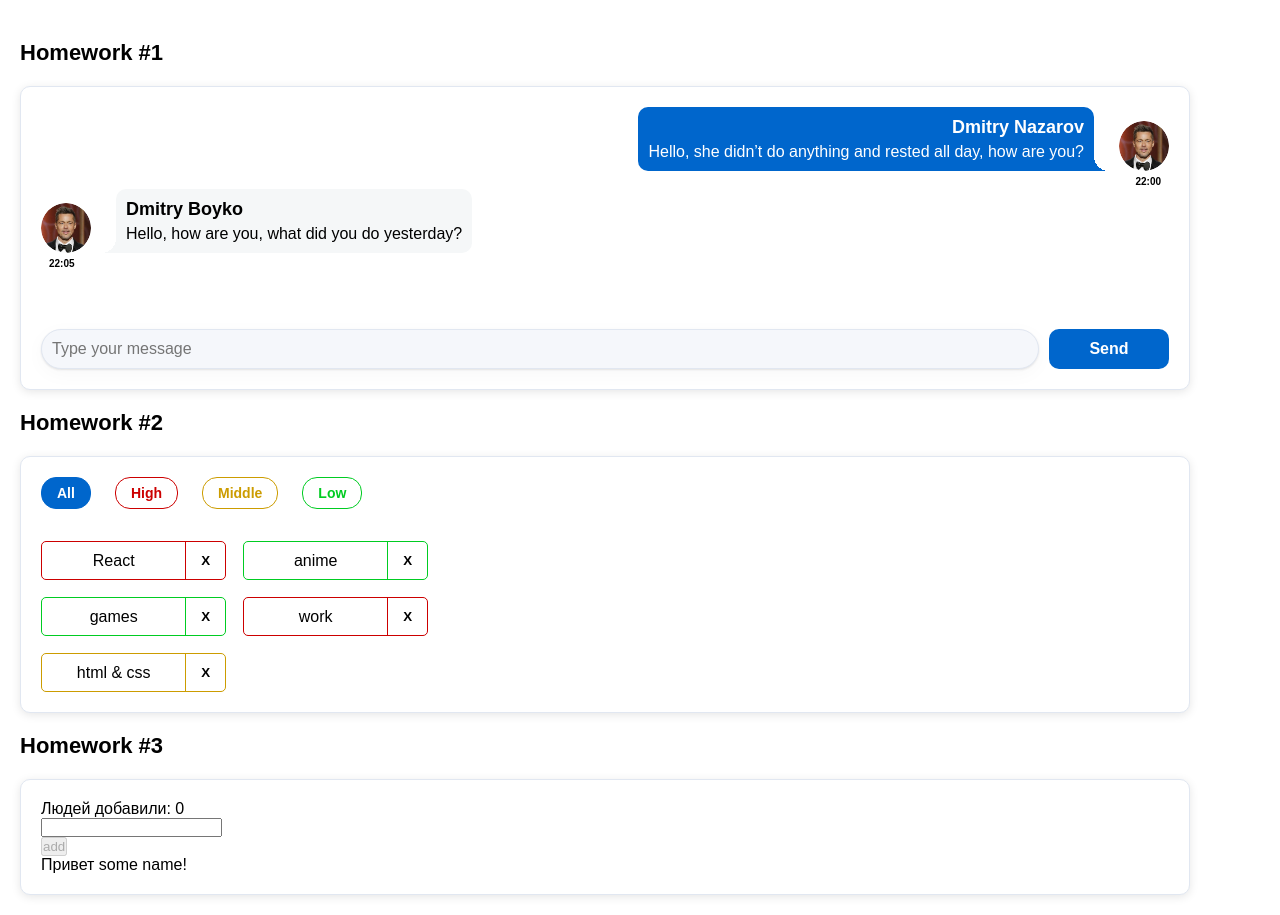
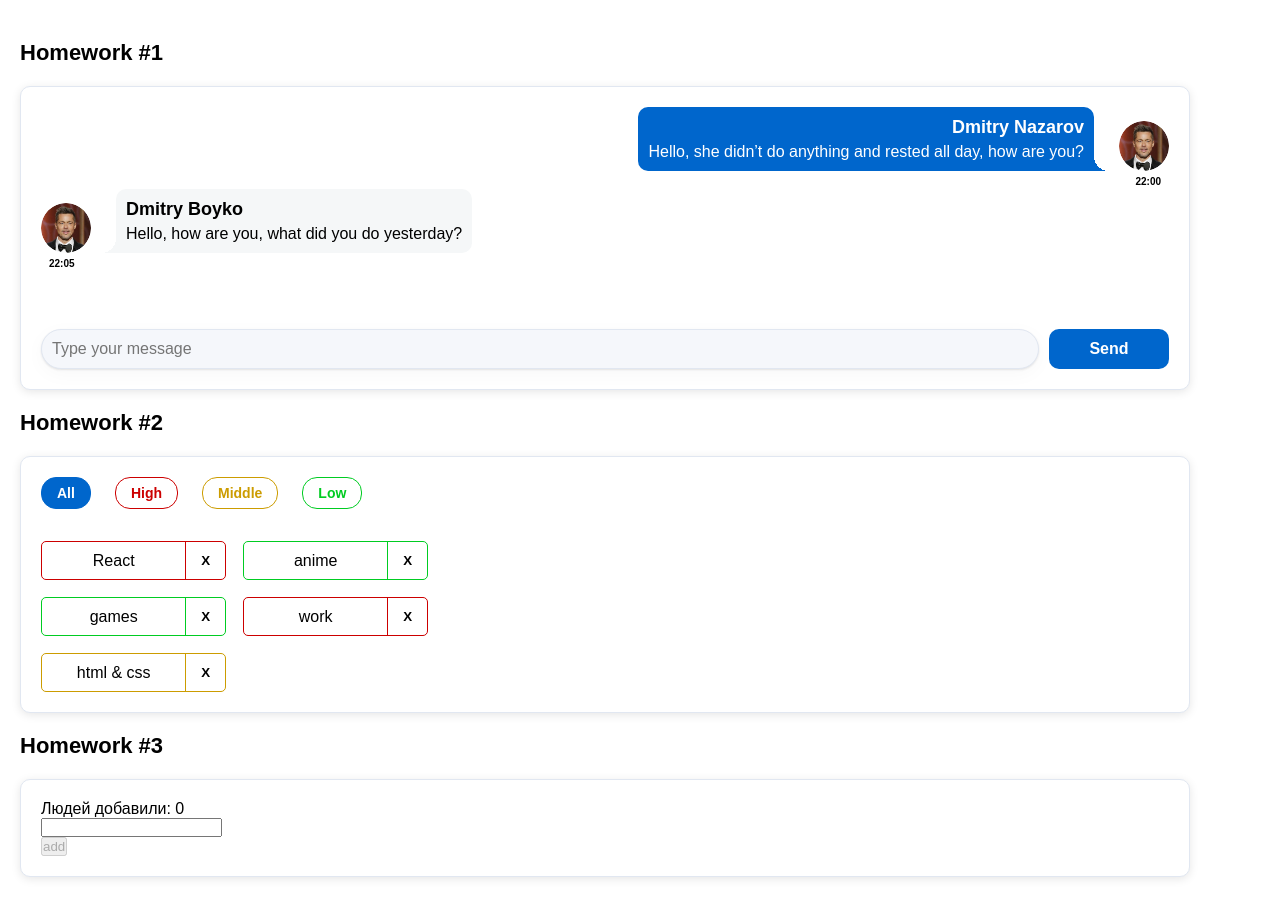
Before and after one commit to DmtrNz/hw-from-second-sprint, a React (Create React App) app: page / in a window 1280 px wide. Built offline with nearby package versions, Linux system fonts and the light colour scheme.

Commit message:
before refactoring types and adding styles

```diff
--- a/src/s2-homeworks/hw03/Greeting.module.css
+++ b/src/s2-homeworks/hw03/Greeting.module.css
@@ -14,6 +14,7 @@
 }
 
 .errorInput {
+    color: red
 }
 
 .button {
--- a/src/s2-homeworks/hw03/Greeting.tsx
+++ b/src/s2-homeworks/hw03/Greeting.tsx
@@ -2,14 +2,14 @@
 import s from './Greeting.module.css'
 
 type GreetingPropsType = {
-    name: any // need to fix any
-    setNameCallback: any // need to fix any
-    addUser: any // need to fix any
-    onBlur: any // need to fix any
-    onEnter: any // need to fix any
-    error: any // need to fix any
-    totalUsers: any // need to fix any
-    lastUserName?: any // need to fix any
+    name: string // need to fix any DONE
+    setNameCallback: (e: ChangeEvent<HTMLInputElement>)=>void // need to fix any DONE
+    addUser: ()=>void // need to fix any DONE
+    onBlur: ()=>void // need to fix any DONE
+    onEnter: (e: KeyboardEvent<HTMLInputElement>)=>void // need to fix any DONE
+    error: string // need to fix any DONE
+    totalUsers: number // need to fix any DONE
+    lastUserName?: string // need to fix any DONE
 }
 
 // презентационная компонента (для верстальщика)
@@ -25,7 +25,7 @@
         lastUserName,
     } // деструктуризация пропсов
 ) => {
-    const inputClass = s.errorInput // need to fix with (?:)
+    const inputClass = error ? s.errorInput : s.input // need to fix with (?:) DONE
 
     return (
         <div id={'hw3-form'} className={s.greetingForm}>
--- a/src/s2-homeworks/hw03/GreetingContainer.tsx
+++ b/src/s2-homeworks/hw03/GreetingContainer.tsx
@@ -1,37 +1,55 @@
 import React, { ChangeEvent, KeyboardEvent, useState } from 'react'
 import Greeting from './Greeting'
 import { UserType } from './HW3'
+/*
+* 4 - в файле GreetingContainer.tsx дописать типизацию пропсов DONE
+* 5 - в файле GreetingContainer.tsx указать нужные типы в useState с name и error DONE
+* 6 - в файле GreetingContainer.tsx дописать тип и логику функции setNameCallback
+* 7 - в файле GreetingContainer.tsx дописать логику функций pureAddUser, pureOnBlur, pureOnEnter и проверить их тестами
+* 8 - в файле GreetingContainer.tsx вычислить количество добавленных и имя последнего (totalUsers, lastUserName) DONE
+*/
 
 type GreetingContainerPropsType = {
-    users: any // need to fix any
-    addUserCallback: any // need to fix any
+    users: UserType[] // need to fix any DONE
+    addUserCallback: (name: string) => void // need to fix any DONE
 }
 
-export const pureAddUser = (name: any, setError: any, setName: any, addUserCallback: any) => {
-    // если имя пустое - показать ошибку, иначе - добавить юзера и очистить инпут
-}
+export const pureAddUser = (name: string, setError: any, setName: any, addUserCallback: any) => {
+    if (name.trim()) {
+        addUserCallback(name);
+        setError("");
+        setName("");
+    } else {
+        setError("Ошибка! Введите имя!");
+        if (name !== "") {
+            setName(name);
+        }
+    }
+}// если имя пустое - показать ошибку, иначе - добавить юзера и очистить инпут DONE
 
-export const pureOnBlur = (name: any, setError: any) => { // если имя пустое - показать ошибку
-}
+export const pureOnBlur = (name: string, setError: any) => {
+    if(!name.trim()){
+        setError("Ошибка! Введите имя!")
+    }
+}// если имя пустое - показать ошибку DONE
 
-export const pureOnEnter = (e: any, addUser: any) => { // если нажата кнопка Enter - добавить
-}
+export const pureOnEnter = (e: KeyboardEvent<HTMLInputElement>, addUser: any) => {
+    if(e.key==="Enter" ){
+        addUser()
+    }
+}// если нажата кнопка Enter - добавить DONE
 
-// более простой и понятный для новичков
-// function GreetingContainer(props: GreetingPropsType) {
 
-// более современный и удобный для про :)
 const GreetingContainer: React.FC<GreetingContainerPropsType> = ({
     users,
     addUserCallback,
 }) => {
     // деструктуризация пропсов
-    const [name, setName] = useState<any>('') // need to fix any
-    const [error, setError] = useState<any>('') // need to fix any
+    const [name, setName] = useState<string>('') // need to fix any DONE
+    const [error, setError] = useState<string>('') // need to fix any DONE
 
-    const setNameCallback = (e: any) => { // need to fix any
-        setName('some name') // need to fix
-
+    const setNameCallback = (e: ChangeEvent<HTMLInputElement>) => { // need to fix any DONE
+        setName(e.currentTarget.value) // need to fix DONE
         error && setError('')
     }
     const addUser = () => {
@@ -42,12 +60,12 @@
         pureOnBlur(name, setError)
     }
 
-    const onEnter = (e: any) => {
+    const onEnter = (e: KeyboardEvent<HTMLInputElement>) => {
         pureOnEnter(e, addUser)
     }
 
-    const totalUsers = 0 // need to fix
-    const lastUserName = 'some name' // need to fix
+    const totalUsers = users.length // need to fix DONE
+    const lastUserName = users.length > 0 ? users[users.length - 1].name : '' // need to fix DONE
 
     return (
         <Greeting
--- a/src/s2-homeworks/hw03/HW3.tsx
+++ b/src/s2-homeworks/hw03/HW3.tsx
@@ -4,9 +4,10 @@
 import GreetingContainer from './GreetingContainer'
 
 /*
-* 1 - описать тип UserType
-* 2 - указать нужный тип в useState с users
-* 3 - дописать типы и логику функции pureAddUserCallback и проверить её тестами
+* 1 - описать тип UserType DONE
+* 2 - указать нужный тип в useState с users DONE
+* 3 - дописать типы и логику функции pureAddUserCallback и проверить её тестами DONE
+
 * 4 - в файле GreetingContainer.tsx дописать типизацию пропсов
 * 5 - в файле GreetingContainer.tsx указать нужные типы в useState с name и error
 * 6 - в файле GreetingContainer.tsx дописать тип и логику функции setNameCallback
@@ -19,20 +20,22 @@
 
 // types
 export type UserType = {
-    _id: any // need to fix any
-    name: any // need to fix any
+    _id: string // need to fix any DONE
+    name: string // need to fix any DONE
 }
 
-export const pureAddUserCallback = (name: any, setUsers: any, users: any) => { // need to fix any
-    const user = { // need to fix
-    }
+export const pureAddUserCallback = (name: string, setUsers: any, users: UserType[]) => { // !!! need to fix any to React.Dispatch<React.SetStateAction<UserType[]>>
+    const user = {
+        _id: v1(),
+        name: name
+    } // need to fix DONE
     setUsers([...users, user])
 }
 
 const HW3 = () => {
-    const [users, setUsers] = useState<any>([]) // need to fix any
+    const [users, setUsers] = useState<Array<UserType>>([]) // need to fix any DONE
 
-    const addUserCallback = (name: any) => { // need to fix any
+    const addUserCallback = (name: string) => { // need to fix any DONE
         pureAddUserCallback(name, setUsers, users)
     }
 
```
